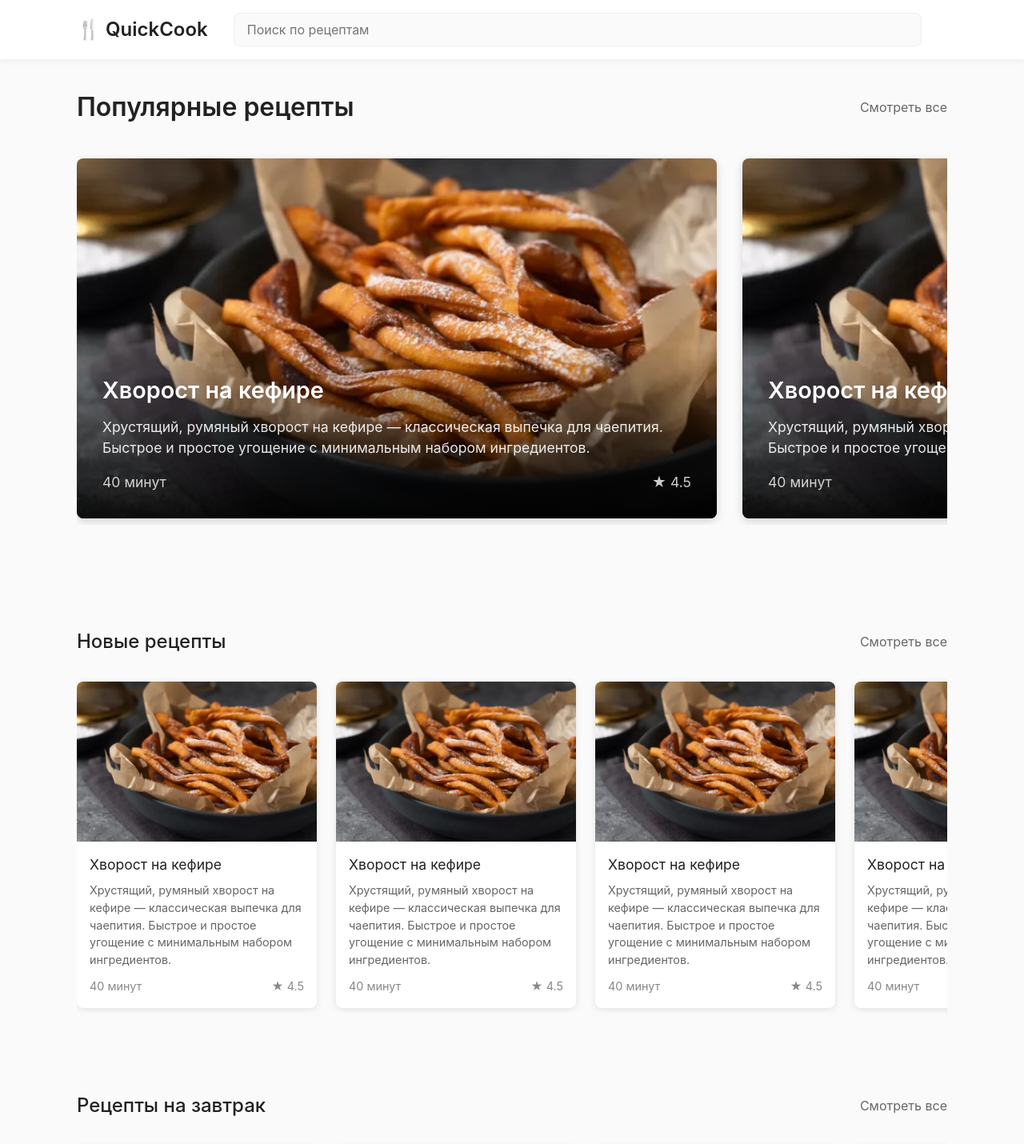
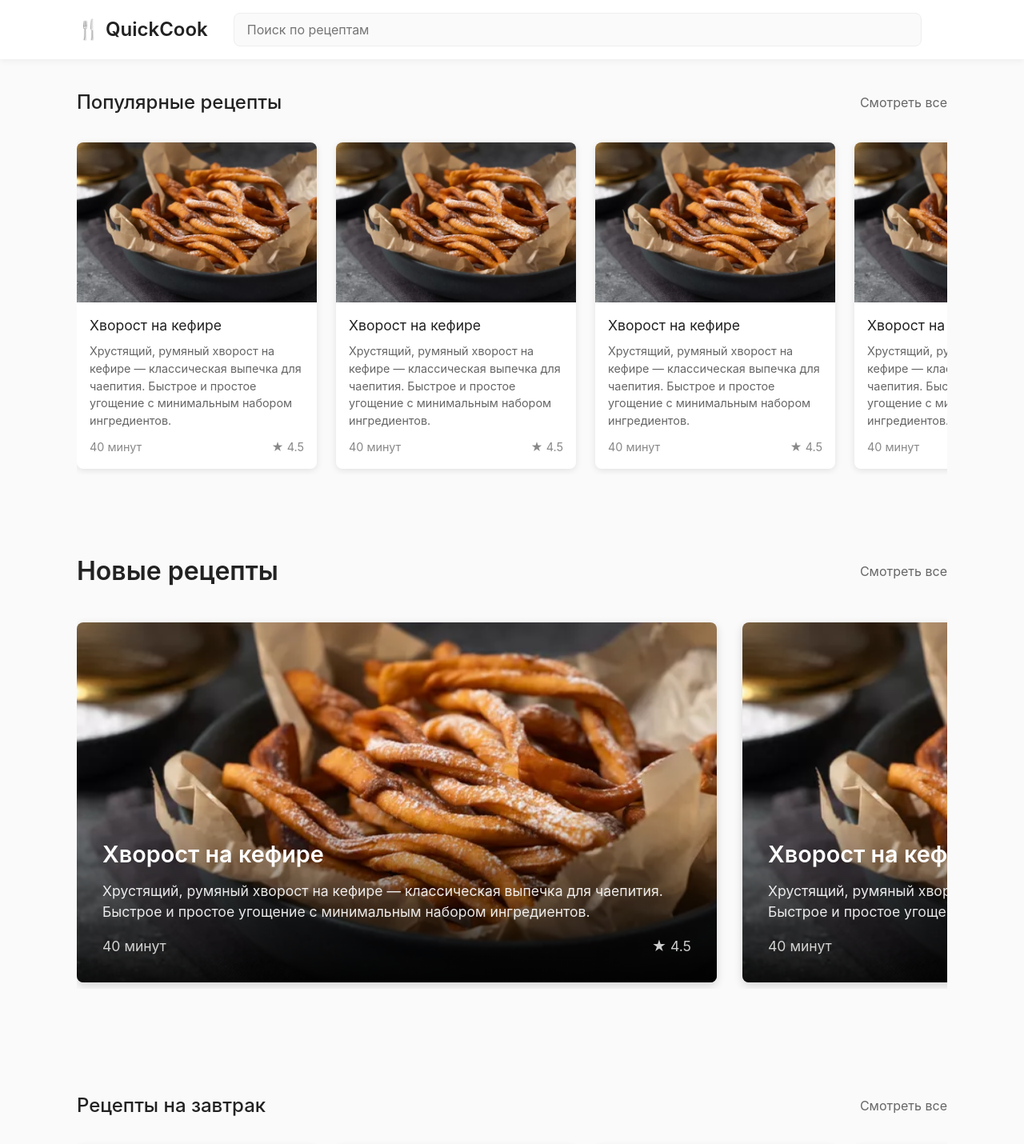
Before and after one commit to art-crazy/nom-nom-nom, a Next.js app: page / in a window 1280 px wide. Shown: the top 1430 px of the page at 80% size. Built offline with nearby package versions, Linux system fonts and the light colour scheme; a web font is replaced by a local one.

Commit message:
home animations

```diff
--- a/src/app/page.tsx
+++ b/src/app/page.tsx
@@ -13,7 +13,7 @@ export default function Home() {
     {
       title: 'Популярные рецепты',
       link: '/recipes/popular',
-      type: COLLECTION_TYPES.FEATURED,
+      type: COLLECTION_TYPES.DEFAULT,
       recipes: Array(11).fill(null).map((_, index) => ({
         ...premiereRecipe,
         id: premiereRecipe.id + index // Используем числовой id
@@ -22,7 +22,7 @@ export default function Home() {
     {
       title: 'Новые рецепты',
       link: '/recipes/new',
-      type: COLLECTION_TYPES.DEFAULT,
+      type: COLLECTION_TYPES.FEATURED,
       recipes: Array(11).fill(null).map((_, index) => ({
         ...premiereRecipe,
         id: premiereRecipe.id + index + 100 // Добавляем смещение для уникальности
--- a/src/components/Collections/Collections.module.scss
+++ b/src/components/Collections/Collections.module.scss
@@ -35,10 +35,11 @@
       background: white;
       box-shadow: 0 2px 8px rgba(0,0,0,0.1);
       overflow: hidden;
-      transition: transform 0.2s;
+      transition: transform 0.2s ease-out;
+      transform-origin: center;
 
       &:hover {
-        transform: translateY(-4px);
+        transform: scale(1.05);
       }
 
       .cardImage {
@@ -152,11 +153,12 @@
       background: white;
       box-shadow: 0 4px 12px rgba(0,0,0,0.15);
       overflow: hidden;
-      transition: transform 0.2s;
+      transition: transform 0.2s ease-out;
       aspect-ratio: 16/9;
+      transform-origin: center;
 
       &:hover {
-        transform: translateY(-6px);
+        transform: scale(1.05);
       }
 
       .featuredCardImage {
```
